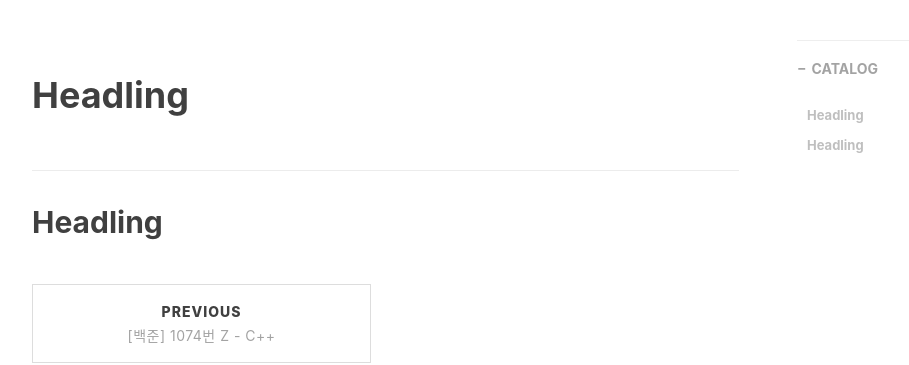
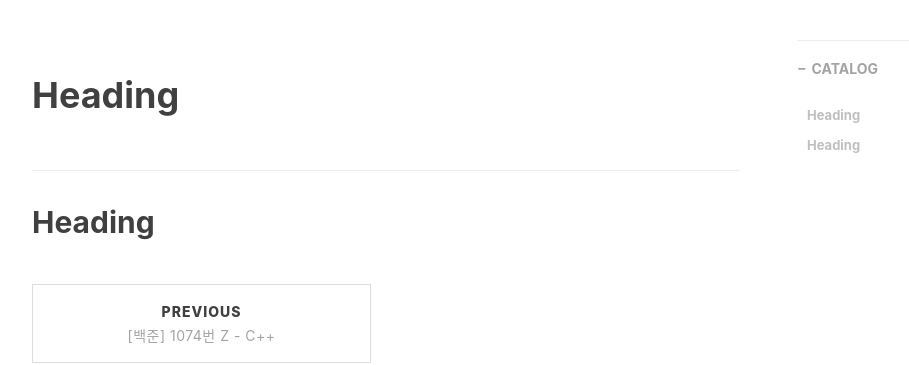
Before and after one commit to scatdelight/scatdelight.github.io, a Jekyll site: the page built from _posts/2021-05-27-first.md, in a window 1280 px wide. Shown: the part 523-888 px from the top of the page, without its empty margins (233-1142 px from the left). Built offline with Jekyll 4.4.1, drawn with Linux system fonts in a browser that asks for light colours; nearby versions of some CDN libraries; some web fonts are replaced; comment, search, counter and statistics services are not loaded.

Commit message:
Update 2021-05-27-first.md

```diff
--- a/_posts/2021-05-27-first.md
+++ b/_posts/2021-05-27-first.md
@@ -11,5 +11,5 @@ tags:
 
 ---
 
-# Headling
-## Headling
+# Heading
+## Heading
```
